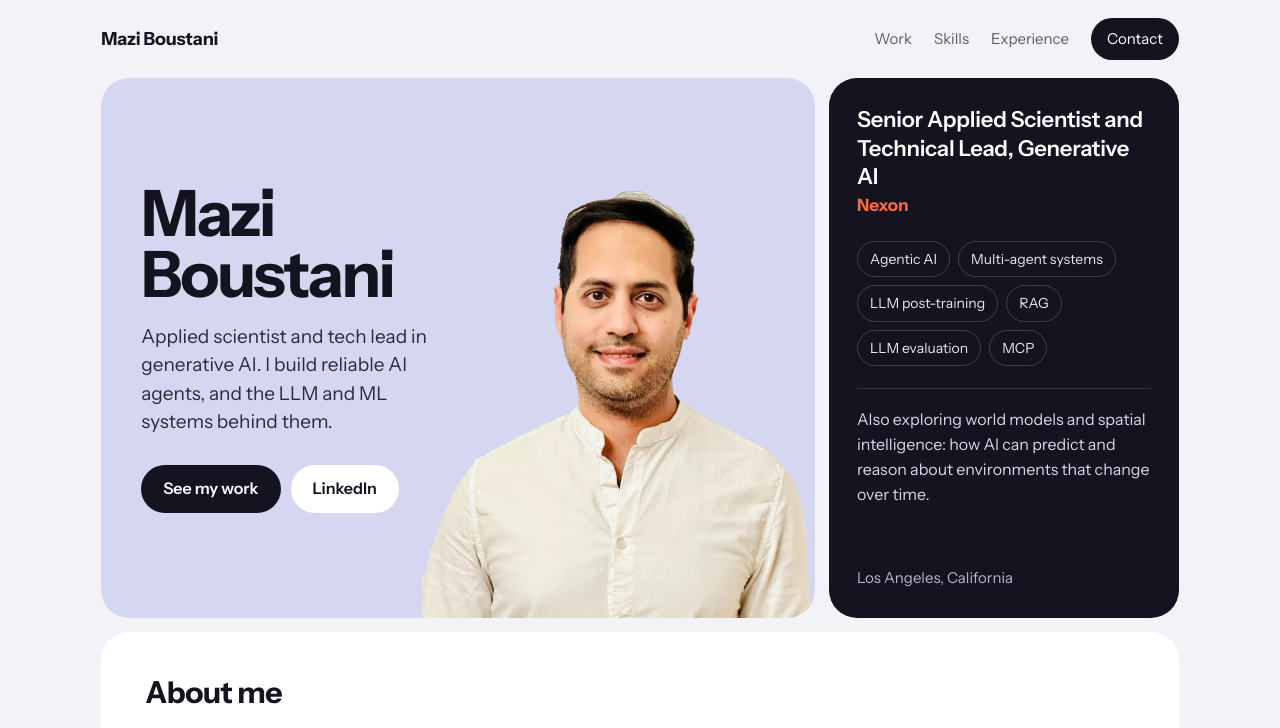
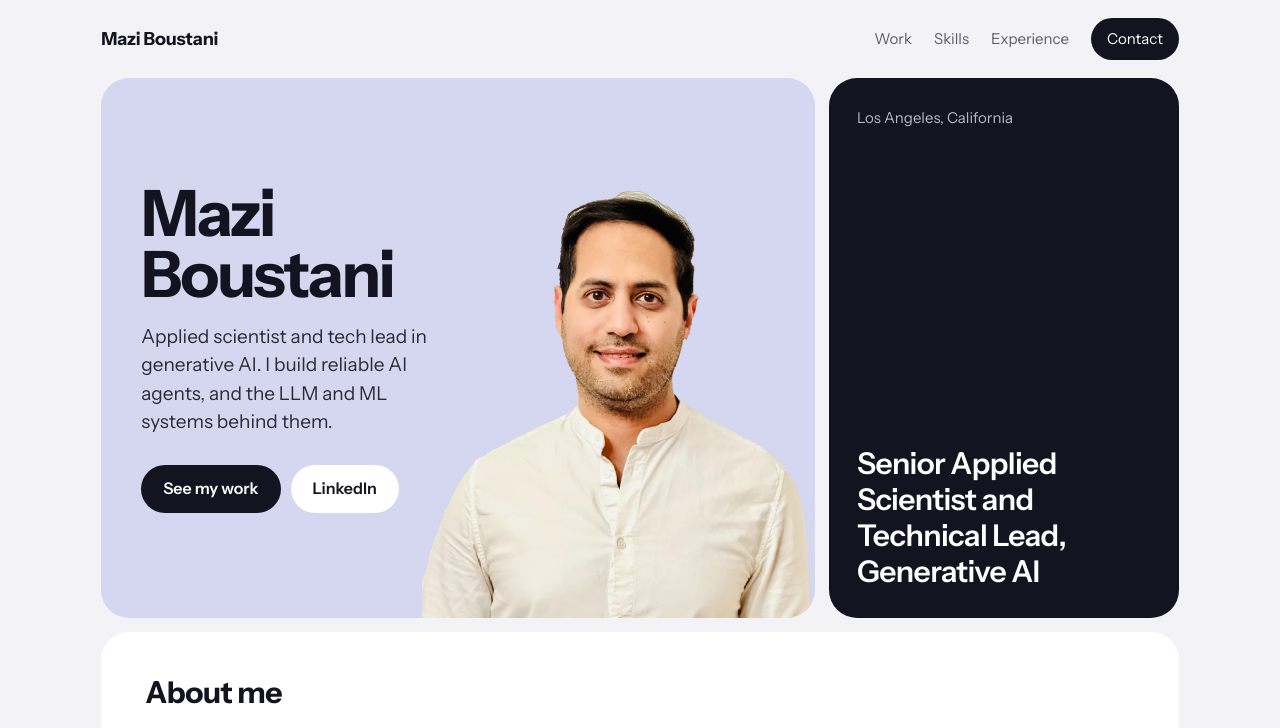
Before and after one commit to MBoustani/personal-website, a plain HTML site: page index.html in a window 1280 px wide. Shown: the top 728 px of the page. Drawn offline with Linux system fonts and the light colour scheme.

Commit message:
Simplify role tile

```diff
--- a/index.html
+++ b/index.html
@@ -62,7 +62,7 @@ p{margin:0 0 .9em}
 h2{margin:0 0 6px;font-size:clamp(24px,2.6vw,30px);line-height:1.15;font-weight:700;letter-spacing:-.02em}
 
 /* hero tile */
-.hero{grid-column:span 4;grid-row:span 2;background:var(--lav);min-height:540px;padding:0;display:grid;grid-template-columns:minmax(0,1fr) minmax(0,1fr)}
+.hero{grid-column:span 4;background:var(--lav);min-height:540px;padding:0;display:grid;grid-template-columns:minmax(0,1fr) minmax(0,1fr)}
 .hero .text{padding:40px 0 40px 40px;display:flex;flex-direction:column;justify-content:center;z-index:2}
 .hero h1{margin:0 0 18px;font-size:clamp(44px,5vw,68px);line-height:.95;font-weight:700;letter-spacing:-.035em;font-stretch:88%}
 .hero .lede{font-size:19px;line-height:1.5;color:#2c2a3b;max-width:28ch;margin-bottom:28px}
@@ -79,15 +79,10 @@ h2{margin:0 0 6px;font-size:clamp(24px,2.6vw,30px);line-height:1.15;font-weight:
 .btn.line{color:#fff;border:1px solid rgba(255,255,255,.3)}
 
 /* "now" tile */
-.now{grid-column:span 2;grid-row:span 2;background:var(--ink);color:#fff;display:flex;flex-direction:column;justify-content:flex-start;gap:22px}
-.now .where{margin-top:auto}
-.now .focus{list-style:none;margin:0;padding:0;display:flex;flex-wrap:wrap;gap:8px}
-.now .focus li{font-size:14px;padding:6px 12px;border-radius:999px;border:1px solid rgba(255,255,255,.18);color:#e9e7f2}
-.now .explore{color:#d9d6e6;font-size:16px;line-height:1.55;border-top:1px solid rgba(255,255,255,.14);padding-top:18px;margin:0}
+.now{grid-column:span 2;background:var(--ink);color:#fff;display:flex;flex-direction:column-reverse;justify-content:space-between;gap:22px}
 .now .label{color:#b9b6c9;display:flex;align-items:center;gap:8px}
 .now .label::before{content:"";width:9px;height:9px;border-radius:50%;background:var(--accent);box-shadow:0 0 0 4px rgba(255,107,61,.25)}
-.now .role{font-size:22px;font-weight:600;line-height:1.3;letter-spacing:-.01em}
-.now .org{color:var(--accent);font-weight:700}
+.now .role{font-size:clamp(24px,2.4vw,30px);font-weight:600;line-height:1.2;letter-spacing:-.02em}
 .now .where{color:#b9b6c9;font-size:15px}
 
 /* about tile */
@@ -210,10 +205,7 @@ footer{padding:28px 0 36px;color:var(--muted);font-size:14px;display:flex;justif
     <section class="tile now" aria-label="Current role">
       <div>
         <div class="role">Senior Applied Scientist and Technical Lead, Generative AI</div>
-        <div class="org">Nexon</div>
       </div>
-      <ul class="focus" aria-label="Focus areas"><li>Agentic AI</li><li>Multi-agent systems</li><li>LLM post-training</li><li>RAG</li><li>LLM evaluation</li><li>MCP</li></ul>
-      <p class="explore">Also exploring world models and spatial intelligence: how AI can predict and reason about environments that change over time.</p>
       <div class="where">Los Angeles, California</div>
     </section>
 
```
